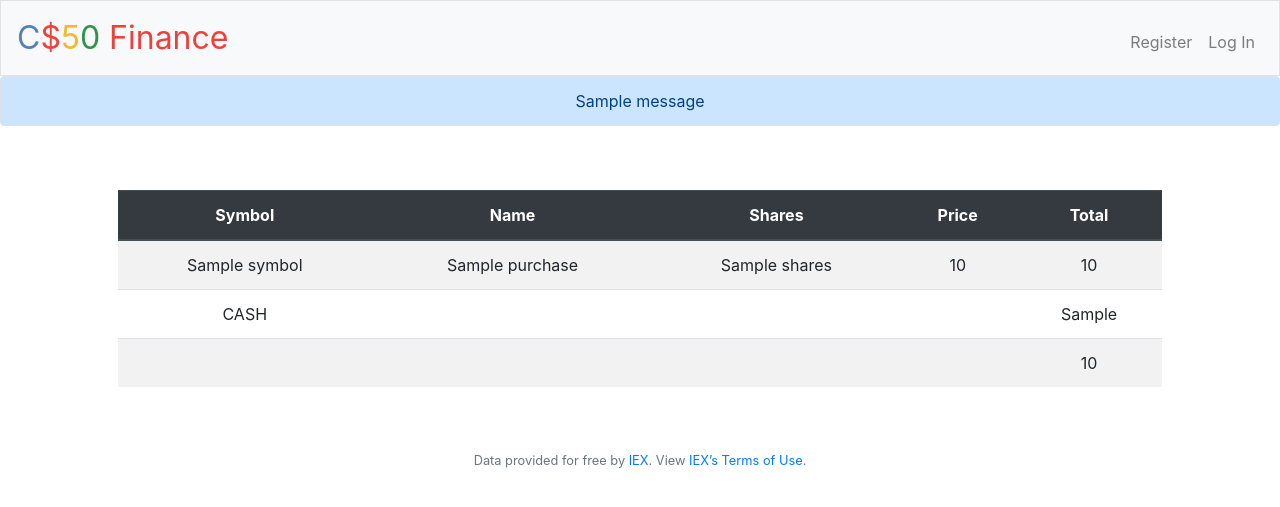
After one commit to siddven/finance, a Flask app: template templates/index.html in a window 1280 px wide. The commit adds this page. Shown: the top 507 px of the page. Run offline with Flask 2, Linux system fonts and the light colour scheme; the template is opened without the code that fills it: most values are stand-ins (such as "Sample title", 1, 10 or a date in 2020); one stand-in notice (Sample message) is shown; some libraries are stand-ins or nearby versions.

Commit message:
automated commit by check50 [check50=True]

```diff
--- a/application.py
+++ b/application.py
@@ -46,14 +46,70 @@ if not os.environ.get("API_KEY"):
 @login_required
 def index():
     """Show portfolio of stocks"""
-    return apology("TODO")
+
+    user_id = session["user_id"]
+    purchases = db.execute("SELECT * FROM purchases WHERE buyer_id = ?", user_id)
+    user_cash = db.execute("SELECT cash FROM users WHERE id = ?", user_id)
+    user_cash = user_cash[0]["cash"]
+    total = 0
+    for purchase in purchases:
+        total += purchase["total"]
+
+    total += user_cash
+    return render_template("index.html", purchases=purchases, total=total, user_cash=user_cash)
 
 
 @app.route("/buy", methods=["GET", "POST"])
 @login_required
 def buy():
     """Buy shares of stock"""
-    return apology("TODO")
+
+    if request.method == "POST":
+        quote = request.form.get("symbol")
+        symbol = lookup(quote)
+        shares = request.form.get("shares")
+        price = symbol["price"]
+        total = price*int(shares)
+        user_id = session["user_id"]
+        money = db.execute("SELECT cash FROM users WHERE id = ?", user_id)
+        money = money[0]["cash"]
+
+        if not symbol or not shares:
+            return apology("INVALID SYMBOL OR SHARES")
+
+        elif money < total:
+            return apology("CANNOT AFFORD")
+
+
+        # for history
+
+        db.execute("INSERT INTO history (buyer_id, symbol, shares, price) VALUES (?,?,?,?)",user_id, quote, shares, price)
+        db.execute("UPDATE users SET cash = cash - ? WHERE id = ?", total, user_id)
+
+        # for purchases
+
+        user = db.execute("SELECT buyer_id, symbol FROM purchases WHERE buyer_id = ?", user_id)
+
+        if not user:
+            print("if")
+            db.execute("INSERT INTO purchases (buyer_id, total, shares, price, symbol, name) VALUES (?,?,?,?,?,?)",user_id, total, shares, price, quote, symbol["name"])
+            return redirect("/")
+
+
+        elif quote == user[0]["symbol"] and user_id == user[0]["buyer_id"]:
+            print("elif")
+            db.execute("UPDATE purchases SET total = total + ?, shares = shares + ?, price = ?", total, shares, price)
+            return redirect("/")
+
+        else:
+            print("else")
+            db.execute("INSERT INTO purchases (buyer_id, total, shares, price, symbol, name) VALUES (?,?,?,?,?,?)",user_id, total, shares, price, quote, symbol["name"])
+            return redirect("/")
+
+        return redirect("/")
+
+
+    return render_template("buy.html")
 
 
 @app.route("/history")
@@ -109,60 +165,48 @@ def logout():
     # Redirect user to login form
     return redirect("/")
 
+
 @app.route("/quote", methods=["GET", "POST"])
 @login_required
 def quote():
     """Get stock quote."""
 
-    if request.method == "GET":
-        return render_template("quote.html")
+    if request.method == "POST":
 
+        quote = request.form.get("quote")
+        symbol = lookup(quote)
+        if not symbol:
+            return apology("INVALID SYMBOL")
 
-    elif request.method == "POST":
-        quote = request.form.get("symbol")
-        symbol = lookup(quote)
-        if symbol == None:
-            return apology("Company does not exist")
-        name = symbol["name"]
-        price = symbol["price"]
+        message = "One share of " + symbol["name"] + " is worth " + usd(symbol["price"])
+        return render_template("quoted.html",message = message)
 
-        line = "One stock of "+ name + " is worth " + str(usd(price))
-
-        return render_template("quoted.html",line=line)
+    return render_template("quote.html")
 
 
 
-
-
-
-
-
-
-@app.route("/register", methods=["GET","POST"])
+@app.route("/register", methods=["GET", "POST"])
 def register():
     """Register user"""
-    username = request.form.get("username")
-    password = request.form.get("password")
-    confirmation = request.form.get("confirmation")
-    users = db.execute("SELECT username FROM users")
+
     if request.method == "POST":
+        name = request.form.get("username")
+        password = request.form.get("password")
+        confirmation = request.form.get("confirmation")
+
         try:
-            if not username:
-                return apology("No username")
-            elif not password or not confirmation:
-                return apology("No password/comfirmation")
+            if not name or not password or not confirmation:
+                return apology("NO NAME/PASSWORD/CONFIRMATION")
+
             elif password != confirmation:
-                return apology("Password and confirmation do not match")
-            else:
-                hash_value = generate_password_hash(password)
-                db.execute("INSERT INTO users (username, hash) VALUES(?, ?)", username, hash_value)
-                redirect("/login")
+                return apology("PASSWORD AND CONFIRMATION DO NOT MATCH")
+
+            user_hash = generate_password_hash(password)
+            db.execute("INSERT INTO users (username, hash) VALUES(?, ?)",name, user_hash)
+            return redirect("/login")
 
         except (ValueError):
-            return apology("User already exists")
-
-
-
+            return apology("USER ALREADY EXISTS")
 
     return render_template("register.html")
 
--- /dev/null
+++ b/templates/index.html
@@ -0,0 +1,64 @@
+{% extends "layout.html" %}
+
+{% block title %}
+    Log In
+{% endblock %}
+
+{% block main %}
+
+<table class = "table table-striped">
+    <thead class = "thead-dark">
+        <tr>
+            <th>
+                Symbol
+            </th>
+            <th>
+                Name
+            </th>
+            <th>
+                Shares
+            </th>
+            <th>
+                Price
+            </th>
+            <th>
+                Total
+            </th>
+        </tr>
+    </thead>
+    <tbody>
+        {% for purchase in purchases %}
+        <tr>
+            <td>{{ purchase.symbol}}</td>
+            <td>{{ purchase.name}}</td>
+            <td>{{ purchase.shares}}</td>
+            <td>{{ purchase.price}}</td>
+            <td>{{ purchase.total}}</td>
+
+        </tr>
+
+    {% endfor %}
+    <tr>
+            <td>CASH</td>
+            <td></td>
+            <td></td>
+            <td></td>
+            <td>{{user_cash}}</td>
+
+    </tr>
+    <tr>
+            <td></td>
+            <td></td>
+            <td></td>
+            <td></td>
+            <td>{{total}}</td>
+
+    </tr>
+
+
+    </tbody>
+
+
+</table>
+
+{% endblock %}
--- a/templates/quoted.html
+++ b/templates/quoted.html
@@ -5,5 +5,7 @@
 {% endblock %}
 
 {% block main %}
-<p>{{line}}</p>
+
+<p>{{message}}</p>
+
 {% endblock %}
```
Also changed, not shown: templates/buy.html (added, +17 -0 lines), templates/quote.html (+4 -3 lines), templates/register.html (+4 -5 lines), finance.db.
